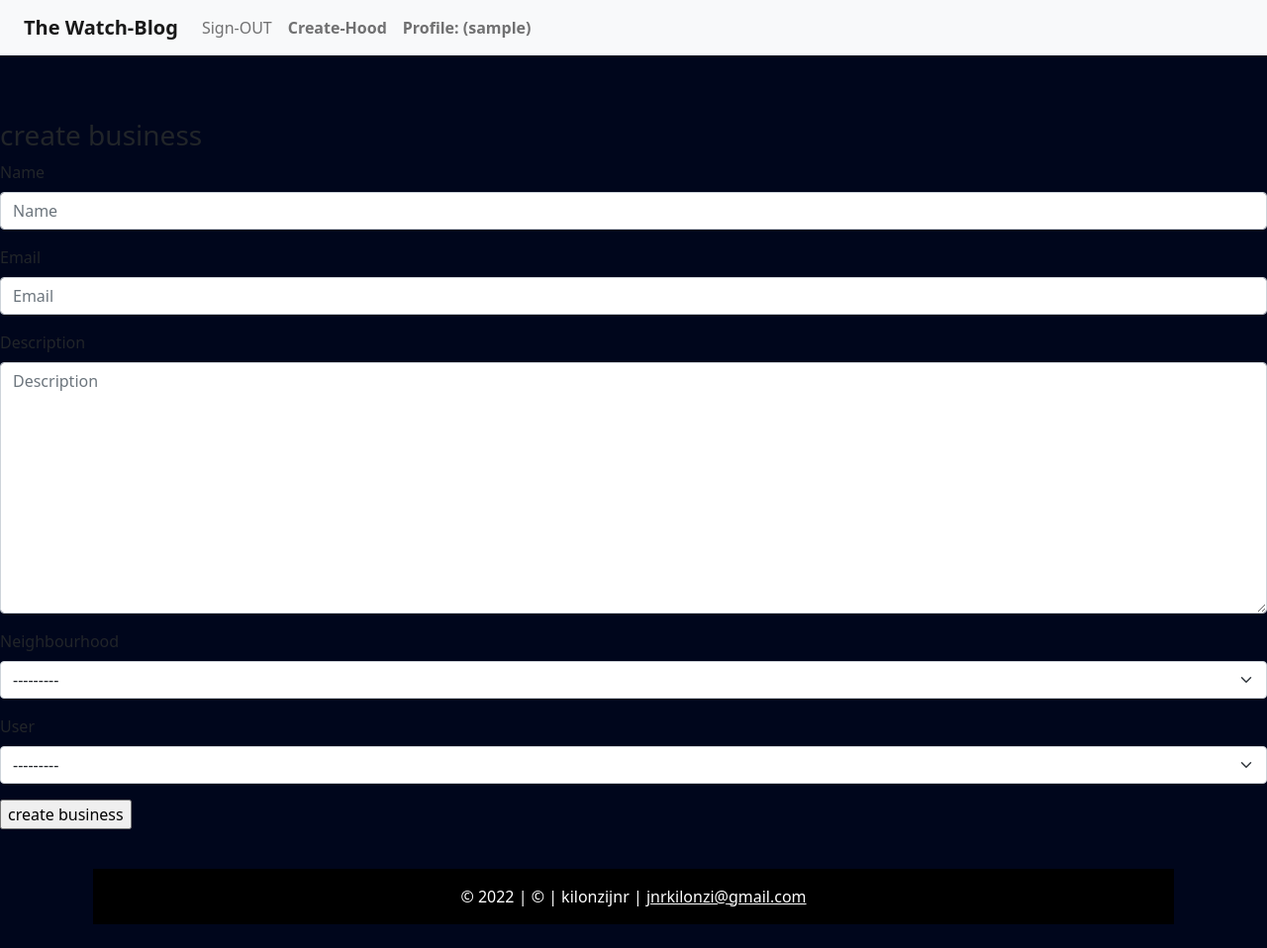
After one commit to kilonzijnr/The-Watch-Blog, a Django app: page /create_business/ in a window 1280 px wide. The commit adds this page. Shown: the whole page at 99% size. Run offline with Django 4.2, Linux system fonts and the light colour scheme; the visitor is signed in with stand-in values (Sample User, id 1); data comes from the database, SQL or seed files in the repository; data that the repository does not hold is empty; some libraries are stand-ins or nearby versions.

Commit message:
polished my application in a portfolio manner

```diff
--- a/neighbourhod/forms.py
+++ b/neighbourhod/forms.py
@@ -29,4 +29,4 @@
 class BusinessForm(forms.ModelForm):
     class Meta:
         model = Business
-        exclude = ('user', 'neighbourhood')
+        exclude = ('admin',)
--- a/neighbourhod/models.py
+++ b/neighbourhod/models.py
@@ -57,7 +57,7 @@
     user = models.ForeignKey(Profile, on_delete=models.CASCADE, related_name='owner')
 
     def __str__(self):
-        return f'{self.name} Business'
+        return f'{self.name} business'
 
     def create_business(self):
         self.save()
--- a/neighbourhod/templates/base.html
+++ b/neighbourhod/templates/base.html
@@ -47,9 +47,10 @@
   </head>
   {% include 'navbar.html' %}
   <br><br>
-  <body style="background-color: #00061c; color: white;">
+  <body style="background-color: #00061c;">
     {% block content %} {%endblock%} {% block scripts %}
     <script src="https://ajax.googleapis.com/ajax/libs/jquery/3.2.1/jquery.min.js"></script>
     {% bootstrap_javascript %} {% endblock %}
+    {% include 'footer.html' %}
   </body>
 </html>
--- a/neighbourhod/templates/footer.html
+++ b/neighbourhod/templates/footer.html
@@ -0,0 +1,14 @@
+
+{% load django_bootstrap5 %}
+<footer class="text-white">
+    <!-- Grid container -->
+    <div class="container p-4 pb-0">
+      <!-- Section: Social media -->
+      <section class="mb-4">
+    <!-- Copyright -->
+    <div class="text-center p-3" style="background-color: rgb(0, 0, 0);">
+      © 2022 | © | kilonzijnr |
+      <a class="text-white" href="https://www.google.com/gmail/">jnrkilonzi@gmail.com</a>
+    </div>
+    <!-- Copyright -->
+  </footer>
--- a/neighbourhod/templates/navbar.html
+++ b/neighbourhod/templates/navbar.html
@@ -0,0 +1,23 @@
+<nav class="navbar navbar-expand-sm navbar-light bg-light" style="color: black;">
+    <div class="container-fluid">
+      <a class="navbar-brand" href="/"><b>The Watch-Blog</b></a>
+      <button class="navbar-toggler" type="button" data-bs-toggle="collapse" data-bs-target="#mynavbar">
+        <span class="navbar-toggler-icon"></span>
+      </button>
+      <div class="collapse navbar-collapse" id="mynavbar">
+        <ul class="navbar-nav me-auto">
+          {% if request.user.is_authenticated %}
+          <li class="nav-item">
+            <a class="nav-link" href="{% url 'logout' %}">Sign-OUT</a>
+          </li>
+          <li class="nav-item d-flex">
+            <a class="nav-link " href="{% url 'new-hood' %}"><b>Create-Hood</b></a>
+          </li>
+          <li class="nav-item d-flex">
+            <a class="nav-link " href="{% url 'profile' user.username %}"><b>Profile: ({{ user}})</b></a>
+          </li>
+          {% endif %}
+        </ul>
+      </div>
+    </div>
+  </nav>
--- /dev/null
+++ b/neighbourhod/templates/new_business.html
@@ -0,0 +1,17 @@
+{% extends 'base.html' %}
+
+{% load django_bootstrap5 %}
+
+{% block content %}
+
+<div class="form-wrapper my-3">
+    <h3>create business</h3>
+    <form action="" method='post'>
+        {% csrf_token %}
+        {% bootstrap_form form %}
+        <!-- {{ form.as_p }} -->
+        <input type="submit" value="create business" class="create-btn">
+    </form>
+</div>
+
+{% endblock %}
--- a/neighbourhod/templates/newhood.html
+++ b/neighbourhod/templates/newhood.html
@@ -9,7 +9,7 @@
             <form action="" method="post" enctype="multipart/form-data" novalidate>
                 {% csrf_token %}
                 {{ form|crispy }}
-                <button class="btn btn-sm btn-success">Add Hood</button>
+                <button class="btn btn-sm btn-danger">Add Hood</button>
             </form>
         </div>
         <div class="col-md-1"></div>
--- a/neighbourhod/urls.py
+++ b/neighbourhod/urls.py
@@ -1,9 +1,26 @@
 from django.urls import path, include
 from . import views
+from django.conf import settings
+from django.conf.urls.static import static
 
 #urls below
 urlpatterns = [
-    path('', views.hoods, name='hood'),
-    path('register/', views.registerUser, name='signup'),
+    path('login/', views.loginPage, name='login'),
+    path('logout/', views.logoutUser, name='logout'),
+    path('register/', views.registerUser, name='register'),
+    path('', views.hoods, name='hoods'),
     path('account/', include('django.contrib.auth.urls')),
+    path('new-hood/', views.create_hood, name='new-hood'),
+    path('profile/<username>', views.profile, name='profile'),
+    path('profile/<username>/edit/', views.edit_profile, name='edit-profile'),
+    path('join_hood/<id>', views.join_hood, name='join-hood'),
+    path('leave_hood/<id>', views.leave_hood, name='leave-hood'),
+    path('single_hood/<hood_id>', views.single_hood, name='single-hood'),
+    path('<hood_id>/new-post', views.create_post, name='post'),
+    path('<hood_id>/members', views.hood_members, name='members'),
+    path('search/', views.search_business, name='search'),
+    path('create_business/', views.createBusiness, name='create_business')
+
 ]
+if settings.DEBUG:
+    urlpatterns+= static(settings.MEDIA_URL, document_root = settings.MEDIA_ROOT)
--- a/neighbourhod/views.py
+++ b/neighbourhod/views.py
@@ -6,13 +6,14 @@
 from .forms import RegisterForm
 from .models import   Post, User,NeighbourHood,Business,Profile
 from .forms import  NeighbourHoodForm,PostForm,UpdateProfileForm,BusinessForm
+from django.contrib.auth.decorators import login_required
 
 # Create your views here.
 def loginPage(request):
     page = 'login'
 
     if request.user.is_authenticated:
-        return redirect('homepage')
+        return redirect('hoods')
 
 
     if request.method == 'POST':
@@ -28,7 +29,7 @@
 
         if user is not None:
             login(request, user)
-            return redirect('homepage')
+            return redirect('hoods')
         else:
             messages.error(request, 'username or password does not exist')
 
@@ -39,7 +40,7 @@
 
 def logoutUser(request):
     logout(request)
-    return redirect('homepage')
+    return redirect('hoods')
 
 def registerUser(request):
     page = 'register'
@@ -52,7 +53,7 @@
             user.username = user.username.lower()
             user.save()
             login(request, user)
-            return redirect('homepage')
+            return redirect('hoods')
         else:
             messages.error(request, 'An error occured during registration')
     context = {
@@ -62,20 +63,8 @@
 
     return render(request, 'registration/login.html', context)
 
-def homepage(request):
-    pst = request.GET.get('pst') if request.GET.get('pst') != None else ''
 
-    hoods = NeighbourHood.objects.filter(pst(location__name__icontains=pst) | pst(name__icontains=pst))
-    hood_count = hoods.count()
-    posts = Post.objects.filter(pst(hood__location__name__icontains=pst))
-
-    context = {
-        'hoods':hoods,
-        'hood_count':hood_count,
-        'posts':posts
-    }
-    return render(request, 'home.html', context)
-
+@login_required(login_url='login')
 def create_hood(request):
     """View functionality for creating a new neighbourhood"""
     if request.method == 'POST':
@@ -84,12 +73,13 @@
             hood = form.save(commit=False)
             hood.admin = request.user.profile
             hood.save()
-            return redirect('hood')
+            return redirect('hoods')
 
     else:
         form = NeighbourHoodForm()
     return render(request, 'newhood.html', {'form': form})
 
+@login_required(login_url='login')
 def create_post(request, hood_id):
     """View functionality for creating a news post"""
     hood = NeighbourHood.objects.get(id=hood_id)
@@ -105,10 +95,12 @@
         form = PostForm()
     return render(request, 'post.html', {'form': form})
 
+@login_required(login_url='login')
 def profile(request, username):
     """View functionality for user profile"""
     return render(request, 'profile.html')
 
+@login_required(login_url='login')
 def edit_profile(request, username):
     """View functionality for editing user profile"""
     user = User.objects.get(username=username)
@@ -130,20 +122,23 @@
     }
     return render(request, 'home.html', params)
 
+@login_required(login_url='login')
 def join_hood(request, id):
     """View functionality for joining a new hood"""
     neighbourhood = get_object_or_404(NeighbourHood, id=id)
     request.user.profile.neighbourhood = neighbourhood
     request.user.profile.save()
-    return redirect('hood')
+    return redirect('hoods')
 
+@login_required(login_url='login')
 def leave_hood(request, id):
     """Functionality for exiting a hood you had joined"""
     hood = get_object_or_404(NeighbourHood, id=id)
     request.user.profile.neighbourhood = None
     request.user.profile.save()
-    return redirect('hood')
+    return redirect('hoods')
 
+@login_required(login_url='login')
 def search_business(request):
     """Functionality for searching for a bussiness by a specific name"""
     if request.method == 'GET':
@@ -160,6 +155,7 @@
         message = "You haven't searched for any image category"
     return render(request, "search.html")
 
+@login_required(login_url='login')
 def single_hood(request, hood_id):
     """Functionality for getting a single hood"""
     hood = NeighbourHood.objects.get(id=hood_id)
@@ -184,8 +180,24 @@
     }
     return render(request, 'hood.html', params)
 
+@login_required(login_url='login')
 def hood_members(request, hood_id):
     """Function for getting all hood members"""
     hood = NeighbourHood.objects.get(id=hood_id)
     members = Profile.objects.filter(neighbourhood=hood)
     return render(request, 'members.html', {'members': members})
+
+@login_required(login_url='login')
+def createBusiness(request):
+    """View functionality for creating a new neighbourhood"""
+    if request.method == 'POST':
+        form = BusinessForm(request.POST, request.FILES)
+        if form.is_valid():
+            business = form.save(commit=False)
+            business.admin = request.user.profile
+            business.save()
+            return redirect('hoods')
+
+    else:
+        form = BusinessForm()
+    return render(request, 'new_business.html', {'form': form})
--- a/watchman/urls.py
+++ b/watchman/urls.py
@@ -15,8 +15,11 @@
 """
 from django.contrib import admin
 from django.urls import path,include
+from django.contrib.auth import views
 
 urlpatterns = [
     path('admin/', admin.site.urls),
-    path('', include('neighbourhod.urls'))
+    path('', include('neighbourhod.urls')),
+    path('login/', views.LoginView.as_view(template_name='registration/login.html'), name='login'),
+    path('logout/', views.LogoutView.as_view(template_name='home.html'), {"next_page": '/'}),
 ]
```
Also changed, not shown: neighbourhod/templates/home.html (+12 -4 lines), neighbourhod/templates/hood.html (+19 -25 lines), neighbourhod/templates/profile.html (+12 -1 lines), images/dmitry-chernyshov-mP7aPSUm7aE-unsplash.jpg (added), images/dmitry-chernyshov-mP7aPSUm7aE-unsplash_NF5uvkj.jpg (added), images/dmitry-chernyshov-mP7aPSUm7aE-unsplash_wbKkfgP.jpg (added), images/katie-azi-ROU2p4LcDE8-unsplash.jpg (added).
